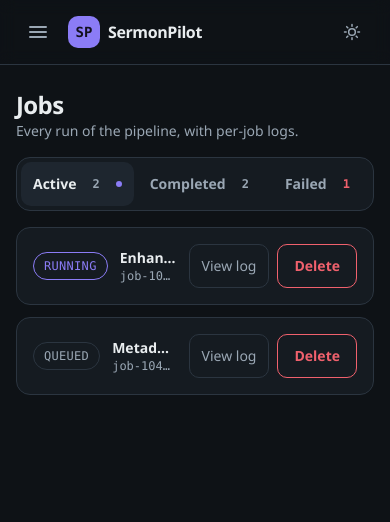
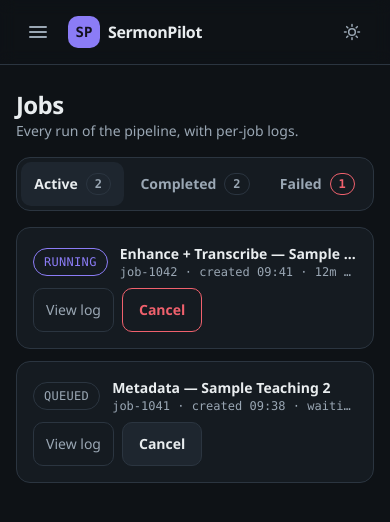
Before and after one commit to BarbellDwarf/SermonPilot, a React (Vite) app in the folder web/: page /jobs in a window 390 px wide. Shown: the top 522 px of the page. Built offline with nearby package versions, Linux system fonts and the light colour scheme.

Commit message:
fix(web): per-state job actions with confirms, title ellipsis plus full line

```diff
--- a/web/src/components/ui.tsx
+++ b/web/src/components/ui.tsx
@@ -104,6 +104,19 @@
   );
 }
 
+export function Toast({ message }: { message: string | null }) {
+  if (!message) return null;
+  return (
+    <div
+      role="status"
+      aria-live="polite"
+      className="fixed bottom-4 left-1/2 z-50 w-[min(26rem,calc(100vw-2rem))] -translate-x-1/2 rounded-lg border border-line bg-raised px-4 py-3 text-sm font-medium text-mist shadow-lg"
+    >
+      {message}
+    </div>
+  );
+}
+
 export function Meter({ level, state }: { level: number; state: "ok" | "warn" | "error" }) {
   return (
     <div
--- a/web/src/pages/Jobs.tsx
+++ b/web/src/pages/Jobs.tsx
@@ -1,6 +1,6 @@
 import { useState } from "react";
 import { activeJobs, completedJobs, failedJobs, type Job } from "../mock/data";
-import { Button, Card, Chip, ConfirmDialog, EmptyState } from "../components/ui";
+import { Button, Card, Chip, ConfirmDialog, EmptyState, Toast } from "../components/ui";
 
 type Tab = "active" | "completed" | "failed";
 
@@ -17,9 +17,12 @@
   failed: "error",
 };
 
-function JobRow({ job, onDelete }: { job: Job; onDelete: (j: Job) => void }) {
+type PendingAction = { job: Job; action: "cancel" | "delete" };
+
+function JobRow({ job, onAction }: { job: Job; onAction: (a: PendingAction) => void }) {
   const [open, setOpen] = useState(false);
   const [retrying, setRetrying] = useState(false);
+  const fullTitle = `${job.kind} — ${job.sermon}`;
 
   const retry = () => {
     setRetrying(true);
@@ -31,8 +34,13 @@
       <Card>
         <div className="flex flex-wrap items-center gap-x-3 gap-y-2">
           <Chip tone={stateTone[job.state]}>{job.state}</Chip>
-          <div className="min-w-0 flex-1">
-            <p className="truncate text-sm font-semibold">{job.kind} — {job.sermon}</p>
+          <div className="min-w-0 flex-1 basis-40">
+            <p className="truncate text-sm font-semibold sm:hidden" title={fullTitle}>
+              {fullTitle}
+            </p>
+            <p className="hidden text-sm font-semibold [overflow-wrap:anywhere] sm:block">
+              {fullTitle}
+            </p>
             <p className="truncate font-mono text-xs text-muted">
               {job.id} · created {job.created}{job.finished ? ` · finished ${job.finished}` : ""} · {job.duration}
             </p>
@@ -47,14 +55,26 @@
             >
               {open ? "Hide log" : "View log"}
             </button>
+            {job.state === "running" ? (
+              <Button variant="danger" onClick={() => onAction({ job, action: "cancel" })}>
+                Cancel
+              </Button>
+            ) : null}
+            {job.state === "queued" ? (
+              <Button onClick={() => onAction({ job, action: "cancel" })}>
+                Cancel
+              </Button>
+            ) : null}
             {job.state === "failed" ? (
               <Button onClick={retry} disabled={retrying} aria-busy={retrying}>
                 {retrying ? "Retrying…" : "Retry"}
               </Button>
             ) : null}
-            <Button variant="danger" onClick={() => onDelete(job)}>
-              Delete
-            </Button>
+            {job.state === "done" || job.state === "failed" ? (
+              <Button variant="danger" onClick={() => onAction({ job, action: "delete" })}>
+                Delete
+              </Button>
+            ) : null}
           </div>
         </div>
         {open ? (
@@ -73,13 +93,19 @@
 
 export function Jobs() {
   const [tab, setTab] = useState<Tab>("active");
-  const [pendingDelete, setPendingDelete] = useState<Job | null>(null);
-  const [deleted, setDeleted] = useState<string[]>([]);
+  const [pending, setPending] = useState<PendingAction | null>(null);
+  const [removed, setRemoved] = useState<string[]>([]);
+  const [toast, setToast] = useState<string | null>(null);
 
   const visible =
     tab === "active" ? activeJobs : tab === "completed" ? completedJobs : failedJobs;
 
-  const rows = visible.filter((j) => !deleted.includes(j.id));
+  const rows = visible.filter((j) => !removed.includes(j.id));
+
+  const showToast = (msg: string) => {
+    setToast(msg);
+    window.setTimeout(() => setToast(null), 3000);
+  };
 
   const onKeyDown = (e: React.KeyboardEvent) => {
     if (e.key !== "ArrowRight" && e.key !== "ArrowLeft") return;
@@ -112,14 +138,13 @@
             >
               {t.label}
               <span
-                className={`rounded-full px-2 py-0.5 font-mono text-xs ${
-                  t.id === "failed" ? "text-danger" : "text-muted"
+                className={`rounded-full border px-2 py-0.5 font-mono text-xs ${
+                  t.id === "failed" ? "border-danger text-danger" : "border-line text-muted"
                 }`}
                 aria-label={`${count} ${t.label.toLowerCase} jobs`}
               >
                 {count}
               </span>
-              {selected ? <span className="h-1.5 w-1.5 rounded-full bg-accent" aria-hidden="true" /> : null}
             </button>
           );
         })}
@@ -139,21 +164,31 @@
       ) : (
         <ol className="flex flex-col gap-3">
           {rows.map((j) => (
-            <JobRow key={j.id} job={j} onDelete={setPendingDelete} />
+            <JobRow key={j.id} job={j} onAction={setPending} />
           ))}
         </ol>
       )}
 
       <ConfirmDialog
-        open={pendingDelete !== null}
-        title="Delete this job record?"
-        body={pendingDelete ? `${pendingDelete.id} (${pendingDelete.kind} — ${pendingDelete.sermon}) will be removed from this mock list. This cannot be undone.` : ""}
-        confirmLabel="Delete"
-        onClose={() => setPendingDelete(null)}
+        open={pending !== null}
+        title={pending?.action === "cancel" ? "Cancel this job?" : "Delete this job record?"}
+        body={
+          pending
+            ? pending.action === "cancel"
+              ? `${pending.job.id} (${pending.job.kind} — ${pending.job.sermon}) will be stopped. This cannot be undone.`
+              : `${pending.job.id} (${pending.job.kind} — ${pending.job.sermon}) will be removed from this mock list. This cannot be undone.`
+            : ""
+        }
+        confirmLabel={pending?.action === "cancel" ? "Cancel job" : "Delete"}
+        onClose={() => setPending(null)}
         onConfirm={() => {
-          if (pendingDelete) setDeleted((d) => [...d, pendingDelete.id]);
+          if (pending) {
+            setRemoved((d) => [...d, pending.job.id]);
+            showToast(pending.action === "cancel" ? `Job ${pending.job.id} cancelled (mock).` : `Job ${pending.job.id} deleted (mock).`);
+          }
         }}
       />
+      <Toast message={toast} />
     </div>
   );
 }
```
